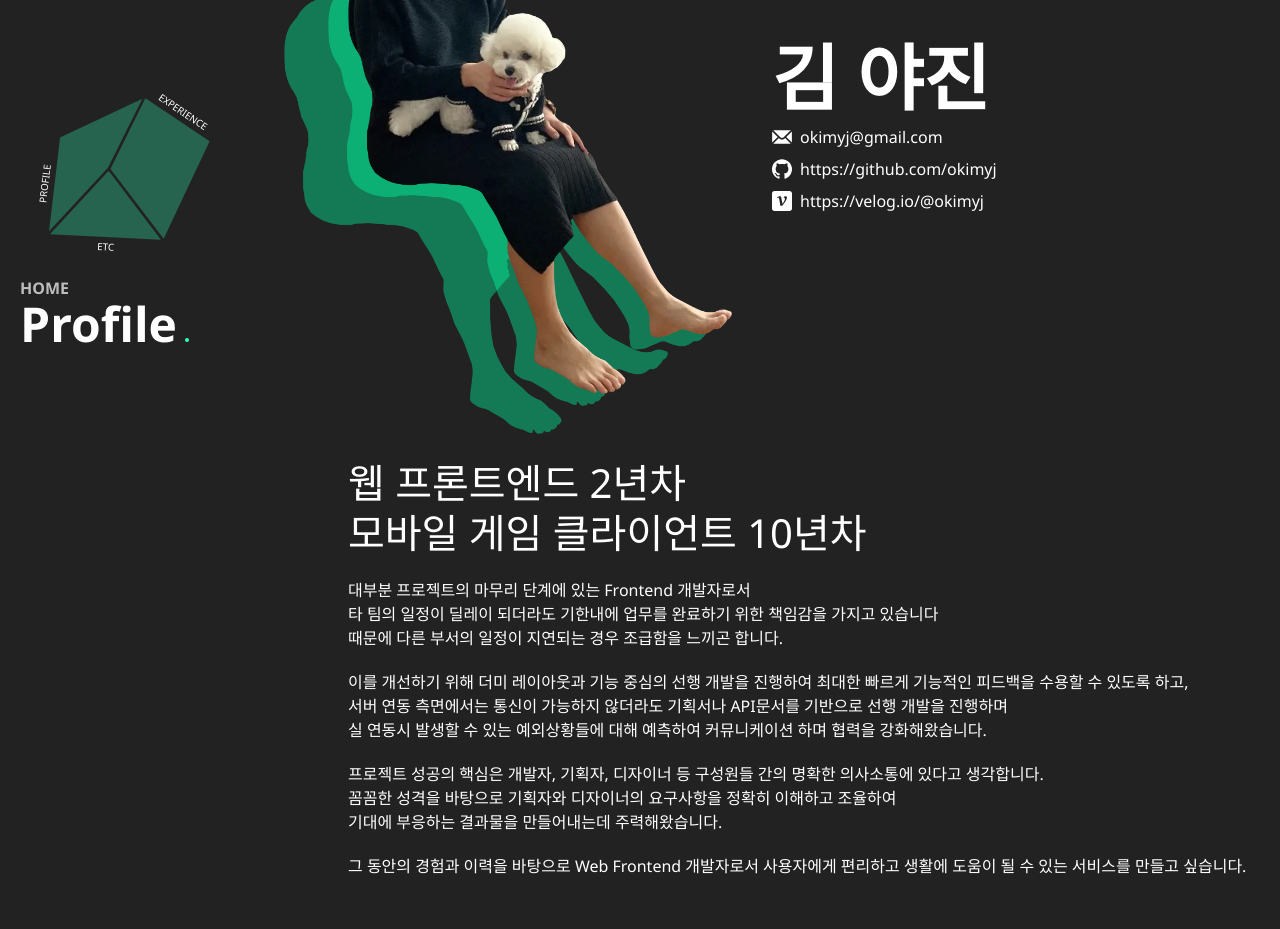
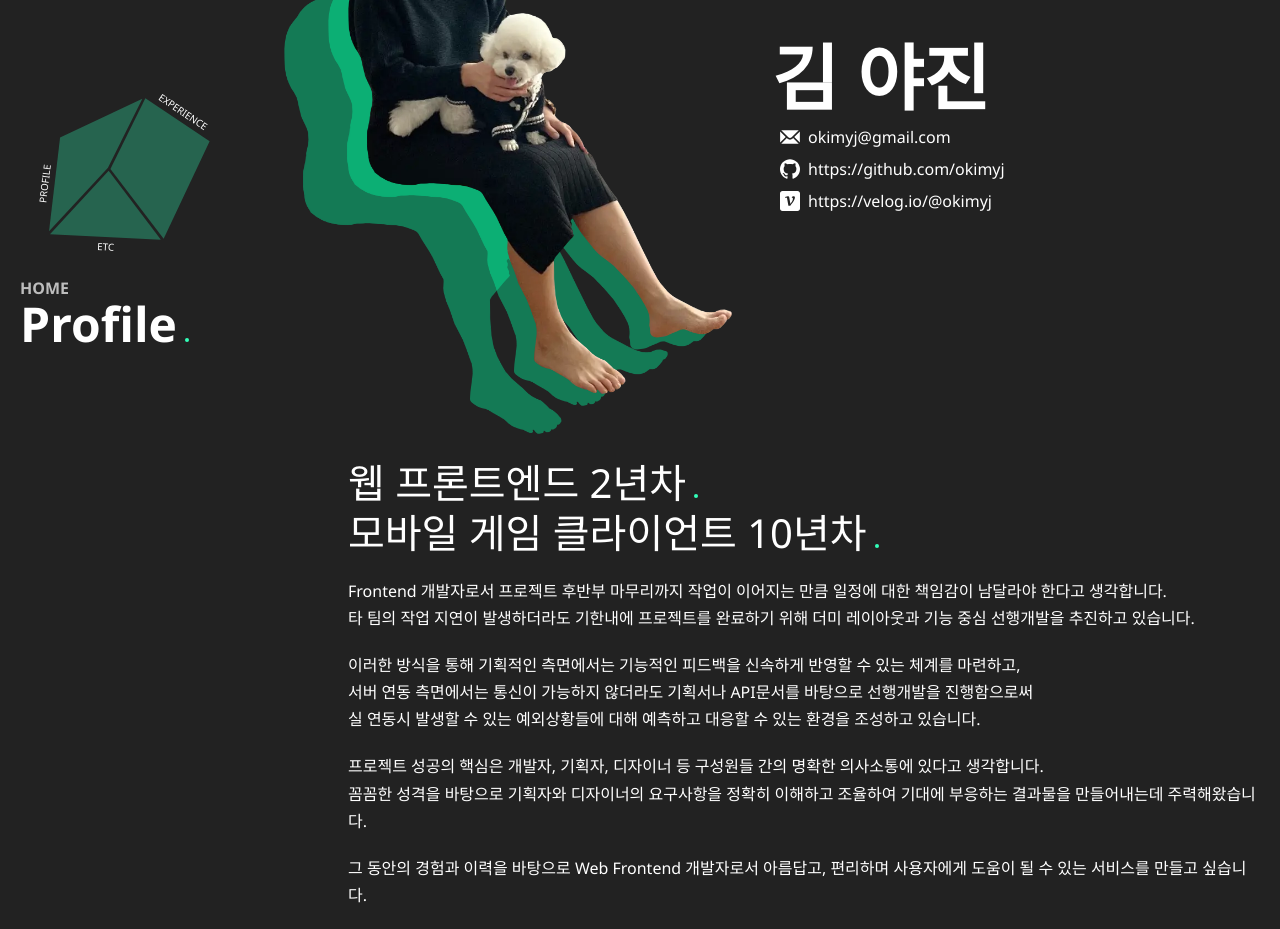
Before and after one commit to okimyj/portfolio, a Next.js app in the folder portfolio-nextjs/: page /profile in a window 1280 px wide. Shown: the part 160-1089 px from the top of the page. Before the commit the page ends 1058 px from the top, so only its background shows below. Built offline with nearby package versions, Linux system fonts and the light colour scheme.

Commit message:
fix: profile contents

```diff
--- a/portfolio-nextjs/src/app/globals.css
+++ b/portfolio-nextjs/src/app/globals.css
@@ -40,7 +40,7 @@ body {
 }
 @layer components {
   .after-primary-dot {
-    @apply before:content-[''] after:inline-block after:bg-primary border-0 after:w-1 after:h-1 after:ml-2 after:rounded;
+    @apply after:content-[''] after:inline-block after:bg-primary border-0 after:w-1 after:h-1 after:ml-2 after:rounded;
   }
   .page-title {
     @apply inline items-end text-pageTitle font-bold after-primary-dot;
--- a/portfolio-nextjs/src/components/profile/index.tsx
+++ b/portfolio-nextjs/src/components/profile/index.tsx
@@ -11,7 +11,7 @@ export default function Profile() {
     return (
       <li className="flex flex-row [&>svg]:w-5 [&>svg]:mr-2 justify-center md:justify-start">
         {svg}
-        <a href={href ?? title} target="_blank">
+        <a className="hover:text-primary" href={href ?? title} target="_blank">
           {title}
         </a>
       </li>
@@ -29,7 +29,7 @@ export default function Profile() {
         </div>
         <div className="flex-row justify-center text-center md:block md:text-left">
           <p className="text-7xl font-bold text-nowrap">김 야진</p>
-          <ul className="mt-3 space-y-2">
+          <ul className="ml-2 mt-3 space-y-2">
             <ContactAddr svg={<MailSVG />} title="okimyj@gmail.com" href="mailto:okimyj@gmail.com" />
             <ContactAddr svg={<GitHubSVG />} title="https://github.com/okimyj" />
             <ContactAddr svg={<VelogSVG />} title="https://velog.io/@okimyj" />
--- a/portfolio-nextjs/src/components/profile/profileContents.tsx
+++ b/portfolio-nextjs/src/components/profile/profileContents.tsx
@@ -13,30 +13,32 @@ export default function ProfileContents() {
   };
   return (
     <div className="mt-16">
-      <MotionUpContents className="text-profile" delay={0}>
+      <MotionUpContents className="text-profile after-primary-dot" delay={0}>
         웹 프론트엔드 2년차
       </MotionUpContents>
-      <MotionUpContents className="text-profile" delay={0.4}>
+      <MotionUpContents className="text-profile after-primary-dot" delay={0.4}>
         모바일 게임 클라이언트 10년차
       </MotionUpContents>
-      <MotionUpContents className="mt-5" delay={1}>
-        <p>대부분 프로젝트의 마무리 단계에 있는 Frontend 개발자로서</p>
-        <p>타 팀의 일정이 딜레이 되더라도 기한내에 업무를 완료하기 위한 책임감을 가지고 있습니다</p>
-        <p>때문에 다른 부서의 일정이 지연되는 경우 조급함을 느끼곤 합니다.</p>
+      <MotionUpContents className="mt-5 text-profileContents" delay={1}>
+        Frontend 개발자로서 프로젝트 후반부 마무리까지 작업이 이어지는 만큼 일정에 대한 책임감이 남달라야 한다고 생각합니다.
+        <br />
+        타 팀의 작업 지연이 발생하더라도 기한내에 프로젝트를 완료하기 위해 더미 레이아웃과 기능 중심 선행개발을 추진하고 있습니다.
+        <br />
       </MotionUpContents>
-      <MotionUpContents className="mt-5" delay={1.2}>
-        <p>이를 개선하기 위해 더미 레이아웃과 기능 중심의 선행 개발을 진행하여 최대한 빠르게 기능적인 피드백을 수용할 수 있도록 하고,</p>
-        <p>서버 연동 측면에서는 통신이 가능하지 않더라도 기획서나 API문서를 기반으로 선행 개발을 진행하며</p>
-        <p>실 연동시 발생할 수 있는 예외상황들에 대해 예측하여 커뮤니케이션 하며 협력을 강화해왔습니다.</p>
-      </MotionUpContents>
-      <MotionUpContents className="mt-5" delay={1.5}>
-        <p>프로젝트 성공의 핵심은 개발자, 기획자, 디자이너 등 구성원들 간의 명확한 의사소통에 있다고 생각합니다.</p>
-        <p>꼼꼼한 성격을 바탕으로 기획자와 디자이너의 요구사항을 정확히 이해하고 조율하여</p>
-        <p>기대에 부응하는 결과물을 만들어내는데 주력해왔습니다.</p>
+      <MotionUpContents className="mt-5 text-profileContents" delay={1.2}>
+        이러한 방식을 통해 기획적인 측면에서는 기능적인 피드백을 신속하게 반영할 수 있는 체계를 마련하고,
+        <br /> 서버 연동 측면에서는 통신이 가능하지 않더라도 기획서나 API문서를 바탕으로 선행개발을 진행함으로써
+        <br />실 연동시 발생할 수 있는 예외상황들에 대해 예측하고 대응할 수 있는 환경을 조성하고 있습니다.
       </MotionUpContents>
 
-      <MotionUpContents className="mt-5" delay={1.7}>
-        <p>그 동안의 경험과 이력을 바탕으로 Web Frontend 개발자로서 사용자에게 편리하고 생활에 도움이 될 수 있는 서비스를 만들고 싶습니다.</p>
+      <MotionUpContents className="mt-5 text-profileContents" delay={1.4}>
+        프로젝트 성공의 핵심은 개발자, 기획자, 디자이너 등 구성원들 간의 명확한 의사소통에 있다고 생각합니다.
+        <br />
+        꼼꼼한 성격을 바탕으로 기획자와 디자이너의 요구사항을 정확히 이해하고 조율하여 기대에 부응하는 결과물을 만들어내는데 주력해왔습니다.
+      </MotionUpContents>
+
+      <MotionUpContents className="mt-5 text-profileContents" delay={1.6}>
+        그 동안의 경험과 이력을 바탕으로 Web Frontend 개발자로서 아름답고, 편리하며 사용자에게 도움이 될 수 있는 서비스를 만들고 싶습니다.
       </MotionUpContents>
 
       {/* <div className={['text-profile', scrollUpClass].join(' ')}>웹 프론트엔드 2년차</div>
--- a/portfolio-nextjs/tailwind.config.js
+++ b/portfolio-nextjs/tailwind.config.js
@@ -7,6 +7,7 @@ module.exports = {
       fontSize: {
         pageTitle: ['3rem', { lineHeight: '1' }],
         profile: ['2.5rem', { lineHeight: '1.25' }],
+        profileContents: ['1rem', { lineHeight: '1.7' }],
       },
       padding: {
         screenBase: '1.25rem',
```
